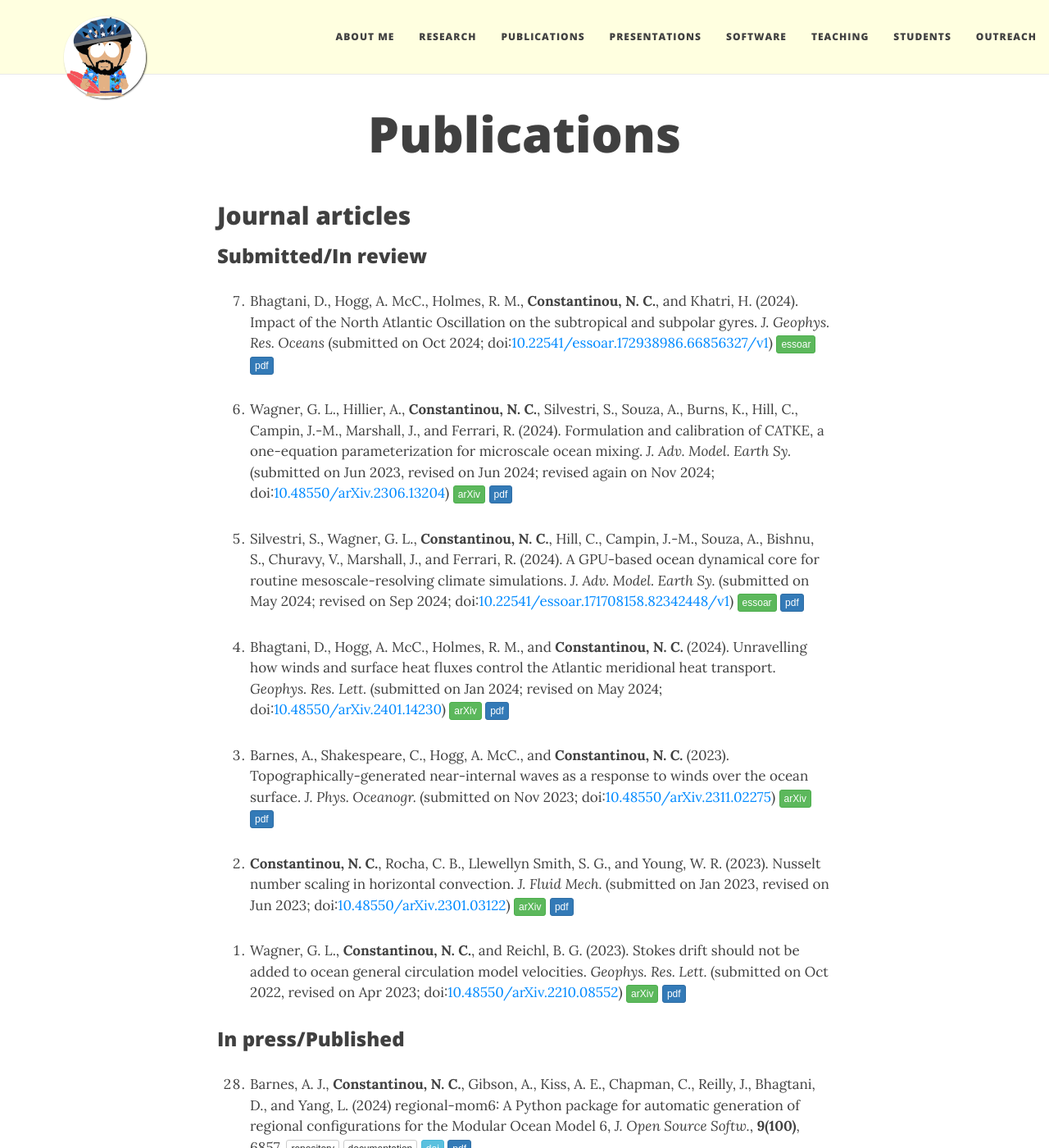
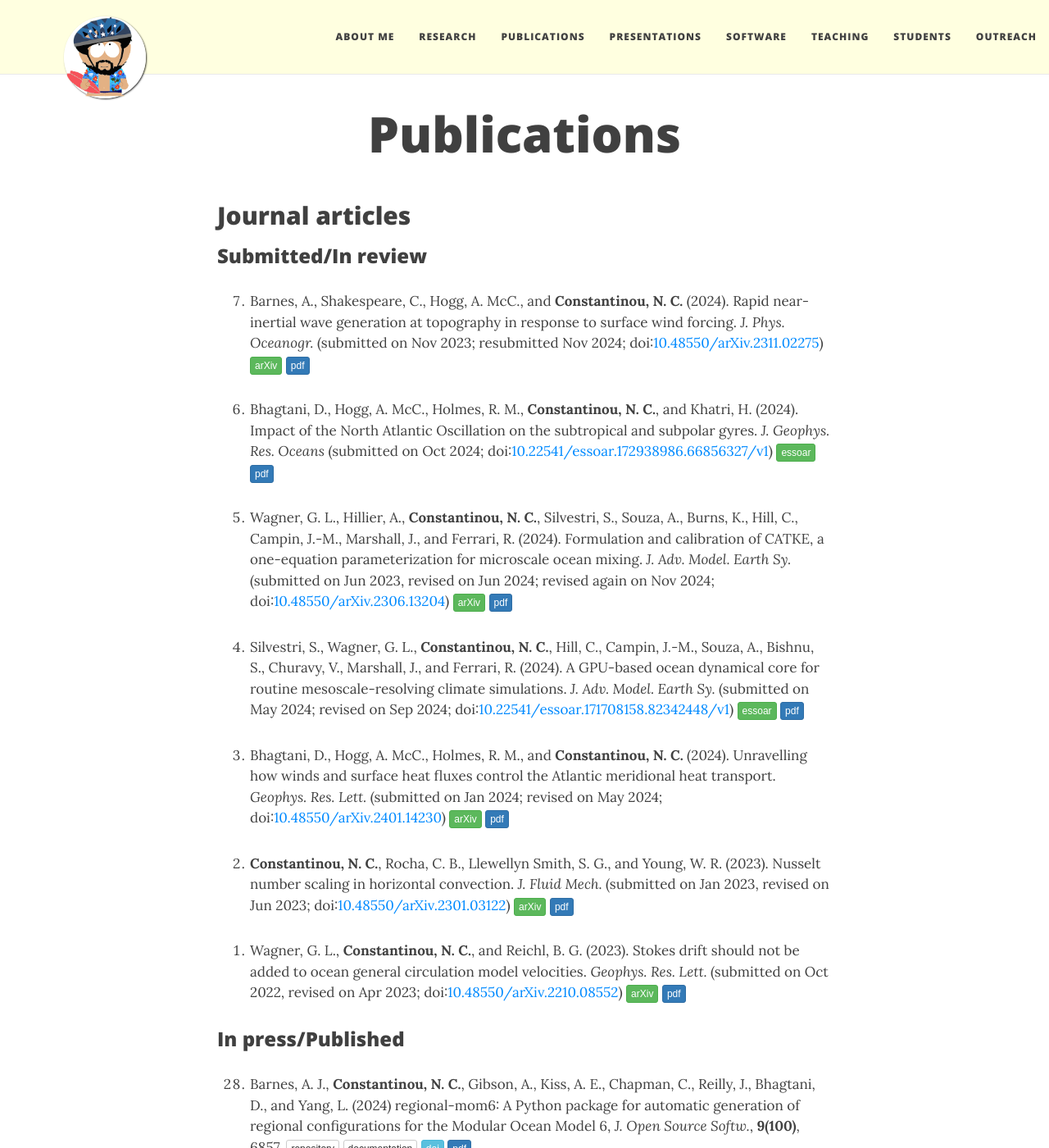
Before and after one commit to navidcy/navidcy.github.io, a Jekyll site: the page built from publications.md, in a window 1280 px wide and 1400 px high. Shown: the whole window at 82% size. Built offline with Jekyll 4.4.1, drawn with Linux system fonts in a browser that asks for light colours; nearby versions of some CDN libraries; comment, search, counter and statistics services are not loaded.

Commit message:
topo NIWs resubmitted

```diff
--- a/publications.md
+++ b/publications.md
@@ -9,6 +9,9 @@
 
 ### Submitted/In review
 
+0. Barnes, A., Shakespeare, C., Hogg, A. McC., and **Constantinou, N. C.** (2024). Rapid near-inertial wave generation at topography in response to surface wind forcing. _J. Phys. Oceanogr._ (submitted on Nov 2023; resubmitted Nov 2024; doi:[10.48550/arXiv.2311.02275](https://doi.org/10.48550/arXiv.2311.02275)) [<span class="btn btn-success btn-xs{{end}}" style="font-family:sans-serif;">arXiv</span>][arXiv:2311.02275]{:target="_blank"} [<span class="btn btn-primary btn-xs{{end}}" style="font-family:sans-serif;">pdf</span>][topographic-NIWs]
+
+
 0. Bhagtani, D., Hogg, A. McC., Holmes, R. M., **Constantinou, N. C.**, and Khatri, H. (2024). Impact of the North Atlantic Oscillation on the subtropical and subpolar gyres. _J. Geophys. Res. Oceans_ (submitted on Oct 2024; doi:[10.22541/essoar.172938986.66856327/v1](https://doi.org/10.22541/essoar.172938986.66856327/v1){:target="_blank"}) [<span class="btn btn-success btn-xs{{end}}" style="font-family:sans-serif;">essoar</span>](https://doi.org/10.22541/essoar.172938986.66856327/v1){:target="_blank"} [<span class="btn btn-primary btn-xs{{end}}" style="font-family:sans-serif;">pdf</span>][gyres-NAO]
 
 
@@ -19,9 +22,6 @@
 
 
 0. Bhagtani, D., Hogg, A. McC., Holmes, R. M., and **Constantinou, N. C.** (2024). Unravelling how winds and surface heat fluxes control the Atlantic meridional heat transport. _Geophys. Res. Lett._ (submitted on Jan 2024; revised on May 2024; doi:[10.48550/arXiv.2401.14230](https://doi.org/10.48550/arXiv.2401.14230)) [<span class="btn btn-success btn-xs{{end}}" style="font-family:sans-serif;">arXiv</span>][arXiv:2401.14230]{:target="_blank"} [<span class="btn btn-primary btn-xs{{end}}" style="font-family:sans-serif;">pdf</span>][atlanticMHT]
-
-
-0. Barnes, A., Shakespeare, C., Hogg, A. McC., and **Constantinou, N. C.** (2023). Topographically-generated near-internal waves as a response to winds over the ocean surface. _J. Phys. Oceanogr._ (submitted on Nov 2023; doi:[10.48550/arXiv.2311.02275](https://doi.org/10.48550/arXiv.2311.02275)) [<span class="btn btn-success btn-xs{{end}}" style="font-family:sans-serif;">arXiv</span>][arXiv:2311.02275]{:target="_blank"} [<span class="btn btn-primary btn-xs{{end}}" style="font-family:sans-serif;">pdf</span>][topographic-NIWs]
 
 
 0. **Constantinou, N. C.**, Rocha, C. B., Llewellyn Smith, S. G., and Young, W. R. (2023). Nusselt number scaling in horizontal convection. _J. Fluid Mech._ (submitted on Jan 2023, revised on Jun 2023; doi:[10.48550/arXiv.2301.03122](https://doi.org/10.48550/arXiv.2301.03122){:target="_blank"}) [<span class="btn btn-success btn-xs{{end}}" style="font-family:sans-serif;">arXiv</span>][arXiv:2301.03122]{:target="_blank"} [<span class="btn btn-primary btn-xs{{end}}" style="font-family:sans-serif;">pdf</span>][HCNuScaling]
```
Also changed, not shown: 1 other file.
